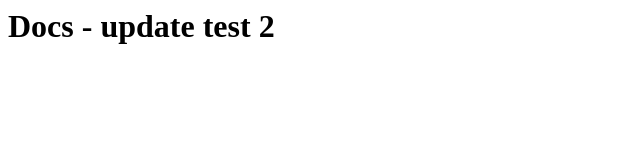
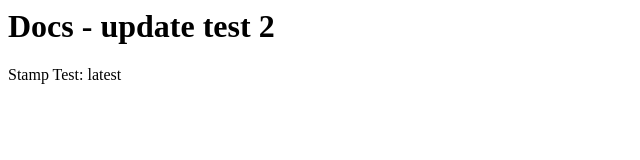
Before and after one commit to bazel-build-sandbox/bazel-build-sandbox.github.io, a plain HTML site: page latest/index.html in a window 1280 px wide. Shown: the whole page, without its empty margins (0-640 px from the left). Drawn offline with Linux system fonts and the light colour scheme.

Commit message:
Deploying docs for 6.5.2

```diff
--- a/latest/index.html
+++ b/latest/index.html
@@ -1,5 +1,7 @@
 <html>
   <body>
     <h1>Docs - update test 2</h1>
+
+    <p>Stamp Test: latest</p>
   </body>
 </html>
```
